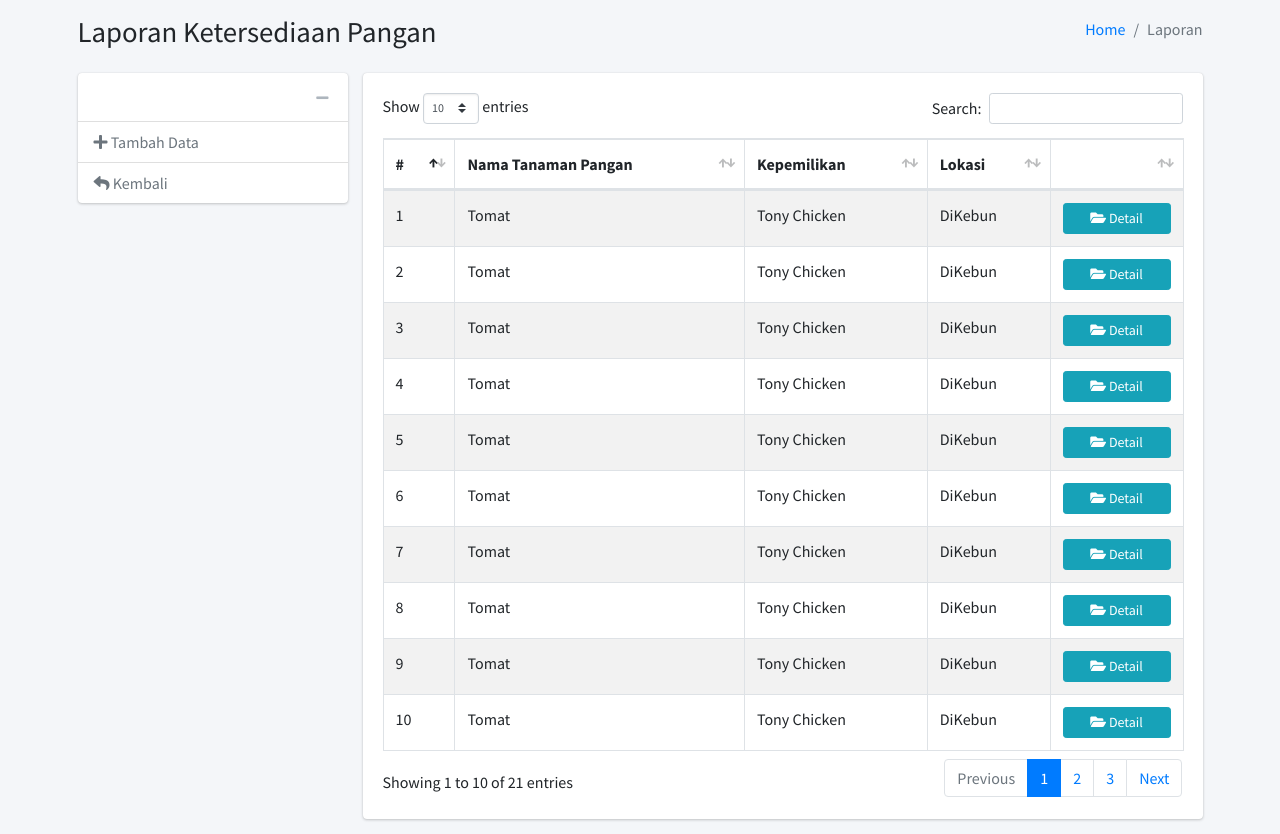
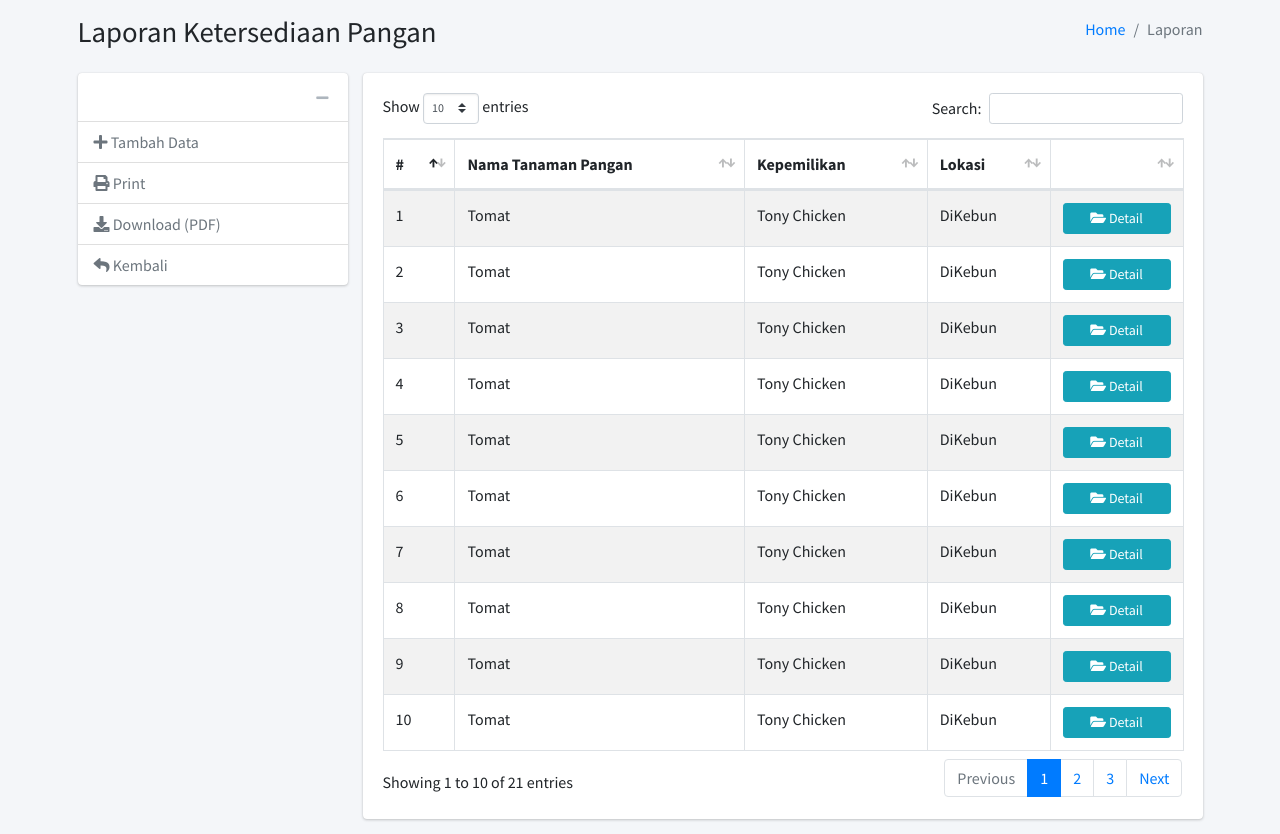
Before and after one commit to riskarispianti/sikp, a CodeIgniter 4 app: template app/Views/tanaman/data_pangan.php in a window 1280 px wide. Shown: the part 57-891 px from the top of the page. Run offline with PHP 8.4 and a stand-in for CodeIgniter, Linux system fonts and the light colour scheme; the template is opened without the code that fills it, so the values that code supplies are empty; some libraries are stand-ins or nearby versions.

Commit message:
menambahkan tombol print dan download di halaman data pangan

```diff
--- a/app/Views/tanaman/data_pangan.php
+++ b/app/Views/tanaman/data_pangan.php
@@ -40,6 +40,16 @@
                 <li class="nav-item">
                   <a href="/tanaman/tambah" class="nav-link">
                     <i class="fas fa-plus"></i> Tambah Data
+                  </a>
+                </li>
+                <li class="nav-item">
+                  <a href="/print" class="nav-link">
+                    <i class="fas fa-print"></i> Print
+                  </a>
+                </li>
+                <li class="nav-item">
+                  <a href="/download" class="nav-link">
+                    <i class="fas fa-download"></i> Download (PDF)
                   </a>
                 </li>
                 <li class="nav-item">
```
